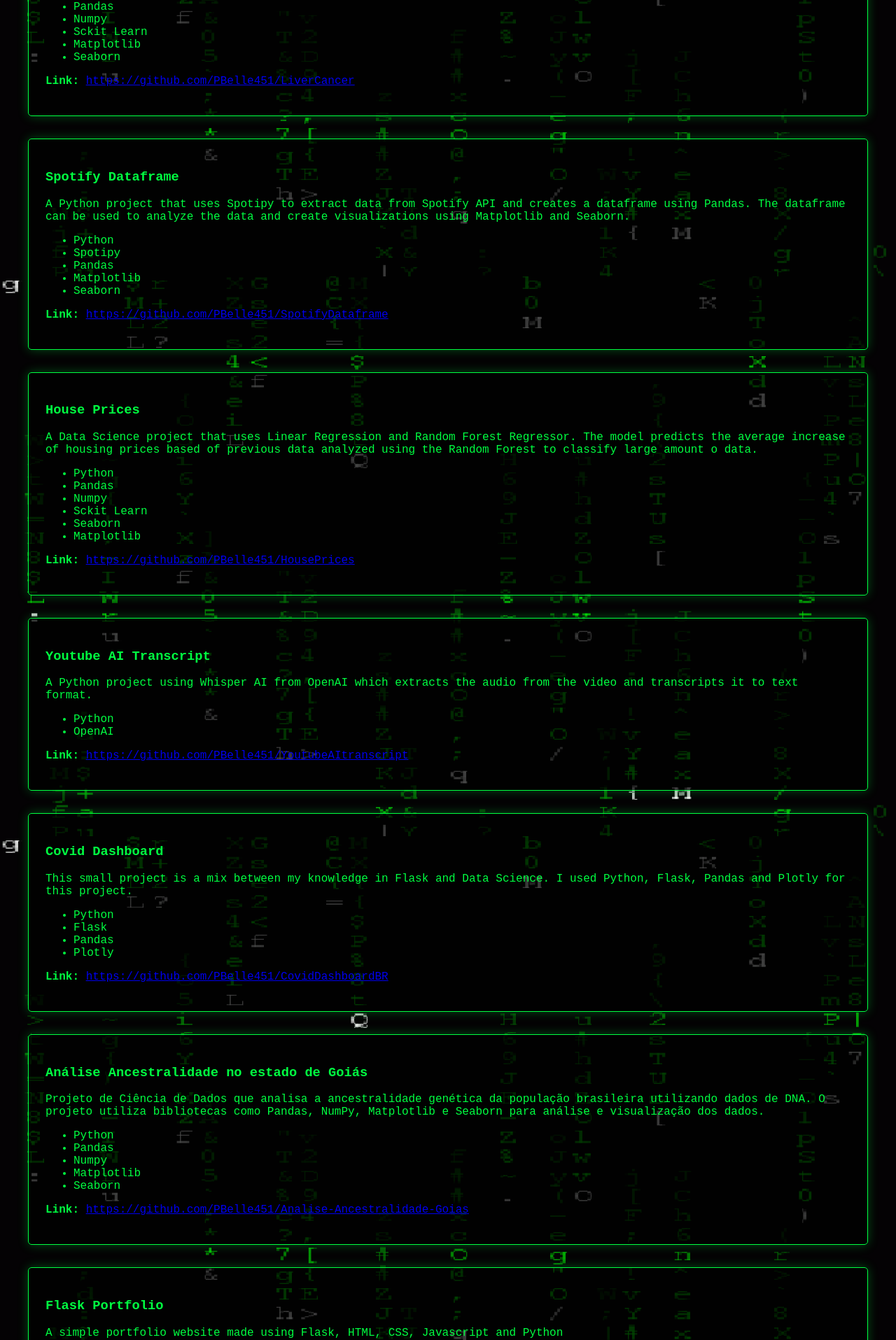
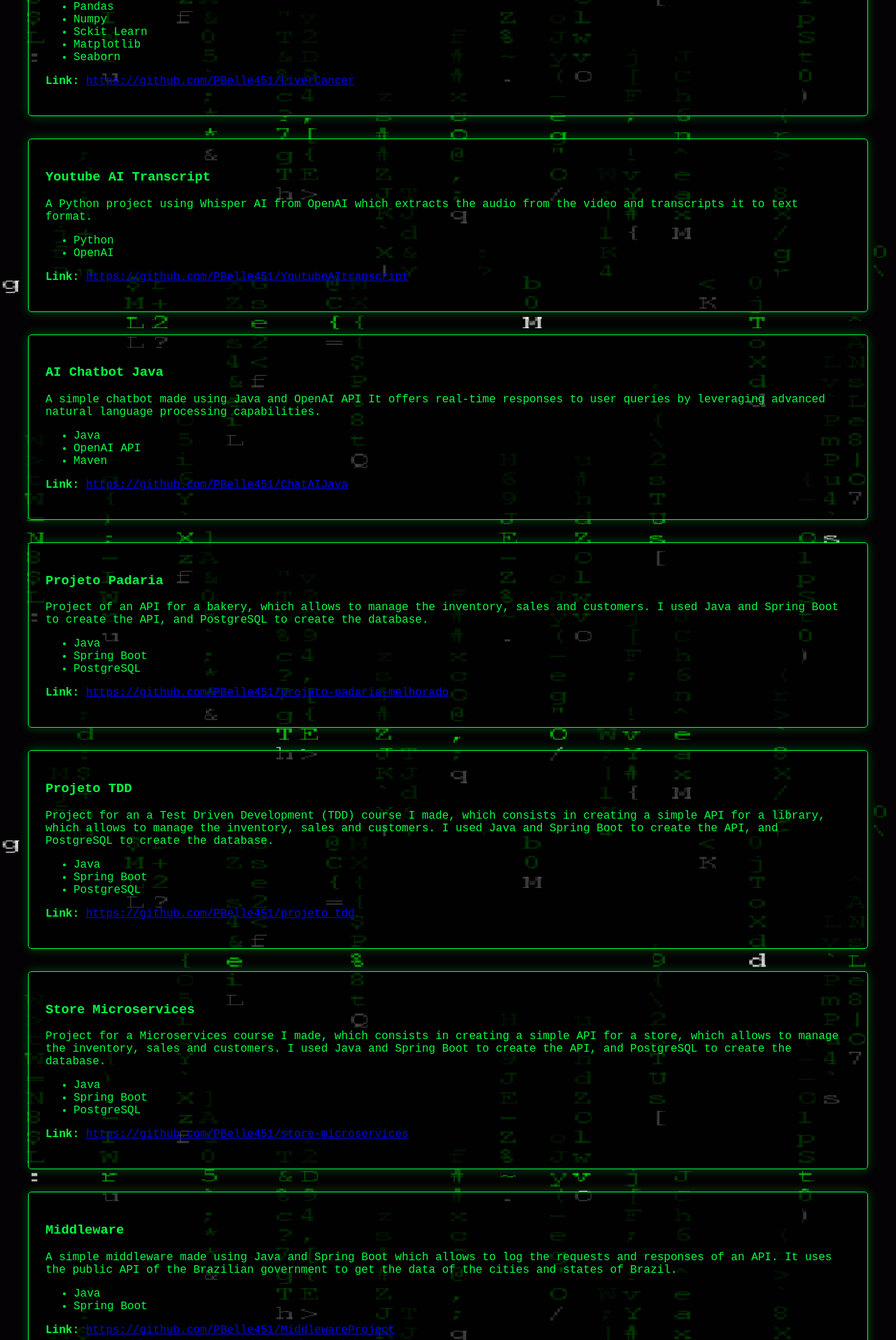
Before and after one commit to PBelle451/MyPortfolio, a Flask app: page /projects in a window 1280 px wide. Shown: the part 405-2320 px from the top of the page at 70% size. Run offline with Flask 3, Linux system fonts and the light colour scheme.

Commit message:
Start the riot

```diff
--- a/main.py
+++ b/app/main.py
@@ -34,13 +34,14 @@ def skills():
         {"name": "Machine Learning", "level": "40%", "years": "1 ano"},
         {"name": "AWS", "level": "40%", "years": "1 ano"},
         {"name": "OCI", "level": "40%", "years": "1 ano"},
-        {"name": "MongoDB", "level": "30%", "years": "2 anos"},
+        {"name": "MongoDB", "level": "30%", "years": "1 ano"},
         {"name": "React", "level": "30%", "years": "1 ano"},
         {"name": "Angular", "level": "20%", "years": "1 ano"},
         {"name": "Haskell",  "level": "20%", "years": "1 ano"},
         {"name": "PostgreSQL", "level": "20%", "years": "1 ano"},
         {"name": "Selenium", "level": "20%", "years": "6 meses"},
-        {"name": "Cypress", "level": "20%", "years": "6 meses"}
+        {"name": "Cypress", "level": "20%", "years": "6 meses"},
+        {"name": "Behave", "level": "20%", "years": "6 meses"}
     ]
     return render_template('skills.html', skills=skills)
 
@@ -55,20 +56,6 @@ def projects():
         },
 
         {
-            'title': 'Spotify Dataframe',
-            'description': 'A Python project that uses Spotipy to extract data from Spotify API and creates a dataframe using Pandas.\nThe dataframe can be used to analyze the data and create visualizations using Matplotlib and Seaborn.',
-            'tech': 'Python, Spotipy, Pandas, Matplotlib, Seaborn',
-            'link': 'https://github.com/PBelle451/SpotifyDataframe'
-        },
-
-        {
-            'title': 'House Prices',
-            'description': 'A Data Science project that uses Linear Regression and Random Forest Regressor.\nThe model predicts the average increase of housing prices based of previous data analyzed using the Random Forest to classify large amount o data.',
-            'tech': 'Python, Pandas, Numpy, Sckit Learn, Seaborn, Matplotlib',
-            'link': 'https://github.com/PBelle451/HousePrices'
-        },
-
-        {
             'title': 'Youtube AI Transcript',
             'description': 'A Python project using Whisper AI from OpenAI which extracts the audio from the video and transcripts it to text format.',
             'tech': 'Python, OpenAI',
@@ -76,31 +63,38 @@ def projects():
         },
 
         {
-            'title': 'Covid Dashboard',
-            'description': 'This small project is a mix between my knowledge in Flask and Data Science.\nI used Python, Flask, Pandas and Plotly for this project.',
-            'tech': 'Python, Flask, Pandas, Plotly',
-            'link': 'https://github.com/PBelle451/CovidDashboardBR'
-        },
-
-        {
-            'title': 'Análise Ancestralidade no estado de Goiás',
-            'description': 'Projeto de Ciência de Dados que analisa a ancestralidade genética da população brasileira utilizando dados de DNA.\nO projeto utiliza bibliotecas como Pandas, NumPy, Matplotlib e Seaborn para análise e visualização dos dados.',
-            'tech': 'Python, Pandas, Numpy, Matplotlib, Seaborn',
-            'link': 'https://github.com/PBelle451/Analise-Ancestralidade-Goias'
-        },
-
-        {
-            'title': 'Flask Portfolio',
-            'description': 'A simple portfolio website made using Flask, HTML, CSS, Javascript and Python',
-            'tech': 'Python, Flask, HTML, CSS, Javascript, Docker',
-            'link': 'https://github.com/PBelle451/MyPortfolio'
-        },
-
-        {
             'title': 'AI Chatbot Java',
             'description': 'A simple chatbot made using Java and OpenAI API\nIt offers real-time responses to user queries by leveraging advanced natural language processing capabilities.',
             'tech': 'Java, OpenAI API, Maven',
             'link': 'https://github.com/PBelle451/ChatAIJava'
+        },
+
+        {
+            'title': 'Projeto Padaria',
+            'description': 'Project of an API for a bakery, which allows to manage the inventory, sales and customers.\nI used Java and Spring Boot to create the API, and PostgreSQL to create the database.',
+            'tech': 'Java, Spring Boot, PostgreSQL',
+            'link': 'https://github.com/PBelle451/projeto-padaria-melhorado'
+        },
+
+        {
+            'title': 'Projeto TDD',
+            'description': 'Project for an a Test Driven Development (TDD) course I made, which consists in creating a simple API for a library, which allows to manage the inventory, sales and customers.\nI used Java and Spring Boot to create the API, and PostgreSQL to create the database.',
+            'tech': 'Java, Spring Boot, PostgreSQL',
+            'link': 'https://github.com/PBelle451/projeto_tdd'
+        },
+
+        {
+            'title': 'Store Microservices',
+            'description': 'Project for a Microservices course I made, which consists in creating a simple API for a store, which allows to manage the inventory, sales and customers.\nI used Java and Spring Boot to create the API, and PostgreSQL to create the database.',
+            'tech': 'Java, Spring Boot, PostgreSQL',
+            'link': 'https://github.com/PBelle451/store-microservices'
+        },
+
+        {
+            'title': 'Middleware',
+            'description': 'A simple middleware made using Java and Spring Boot which allows to log the requests and responses of an API.\nIt uses the public API of the Brazilian government to get the data of the cities and states of Brazil.',
+            'tech': 'Java, Spring Boot',
+            'link': 'https://github.com/PBelle451/MiddlewareProject'
         }
     ]
     return render_template('projects.html', projects=projects)
@@ -117,3 +111,5 @@ def contact():
     return render_template('contact.html', contact=contact_info)
 
 print("MAIN.PY INICIADO")
+print("Acesse http://localhost:8000 para visualizar o portfólio")
+print("Lembrando que se não funcionar é culpa do Lula, faz o L nessa porra")
--- a/templates/about.html
+++ b/app/templates/about.html
@@ -121,6 +121,12 @@
         <p><strong>Descrição:</strong> Curso avançado sobre os fundamentos de Ciência de Dados da IBM.</p>
         <p><strong>Tecnologias:</strong> Ciência de Dados, Fundamentos Avançados de Ciência de Dados</p>
         <p><strong>Link:</strong> <a href="https://www.credly.com/badges/7d6b79dd-e4a0-4a4d-9eb9-746a3154b3e2/linked_in_profile"> https://www.credly.com/badges/7d6b79dd-e4a0-4a4d-9eb9-746a3154b3e2/linked_in_profile</a></p>
+
+        <h3><strong>Backend COMPLETO com Java - APIRestFull e Microsserviços</strong> - Udemy</h3>
+        <p><strong>Período:</strong> 2026</p>
+        <p><strong>Descrição:</strong> Curso completo sobre desenvolvimento de APIs Restfull e Microsserviços com Java e Spring Boot.</p>
+        <p><strong>Tecnologias:</strong> Java, Spring Boot, JPA, Hibernate, REST, Microservices</p>
+        <p><strong>Link:</strong> <a href="https://www.udemy.com/certificate/UC-e44e16a6-cb93-4753-9cdf-0e374e0849a8/">https://www.udemy.com/certificate/UC-e44e16a6-cb93-4753-9cdf-0e374e0849a8/</a></p>
     </section>
 
     <section>
```
Also changed, not shown: app/README.md, app/docker-compose.yml (renamed from docker-compose.yml), app/requirements.txt (renamed from requirements.txt), app/static/css/style.css (renamed from static/css/style.css), app/static/fonts/matrix-code.ttf (renamed from static/fonts/matrix-code.ttf), app/static/images/matrix-bg.gif (renamed from static/images/matrix-bg.gif), app/static/images/profile.png (renamed from static/images/profile.png), app/static/js/matrix.js (renamed from static/js/matrix.js), app/templates/base.html (renamed from templates/base.html), app/templates/contact.html (renamed from templates/contact.html), app/templates/projects.html (renamed from templates/projects.html), app/templates/skills.html (renamed from templates/skills.html), app/wsgi.py (renamed from wsgi.py), 6 other files.
